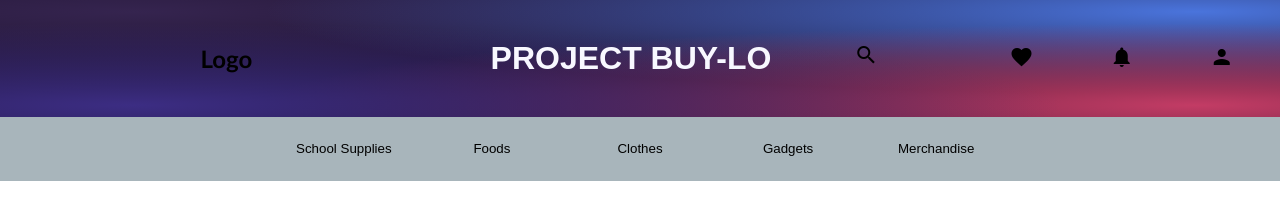
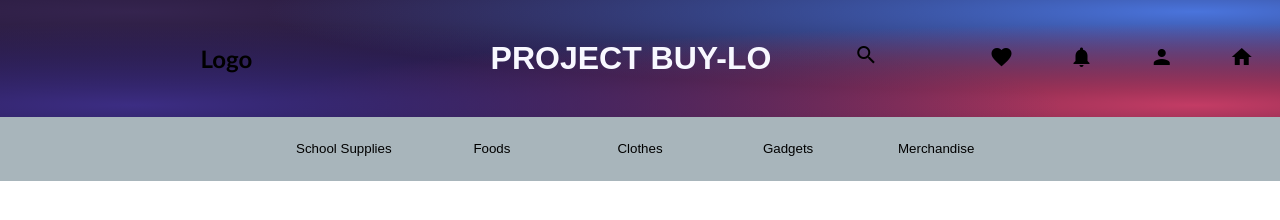
Before and after one commit to JorgeGuiller/CMSC-126, a website: page Main/nav.html in a window 1280 px wide. Shown: the top 220 px of the page. Drawn offline with Linux system fonts and the light colour scheme.

Commit message:
Updated nav.html, added home icon

```diff
--- a/Main/nav.html
+++ b/Main/nav.html
@@ -60,6 +60,13 @@
                     <div class="topright">
                         <button onclick="location.href='AccountPage.html'" class="toprightbtn">
                             <i class="material-icons">person</i>
+                        </button>
+                    </div>
+                </li>
+                <li>
+                    <div class="topright">
+                        <button onclick = "location.href='Homepage.html'" class="toprightbtn">
+                            <i class="material-icons">home</i>
                         </button>
                     </div>
                 </li>
```
